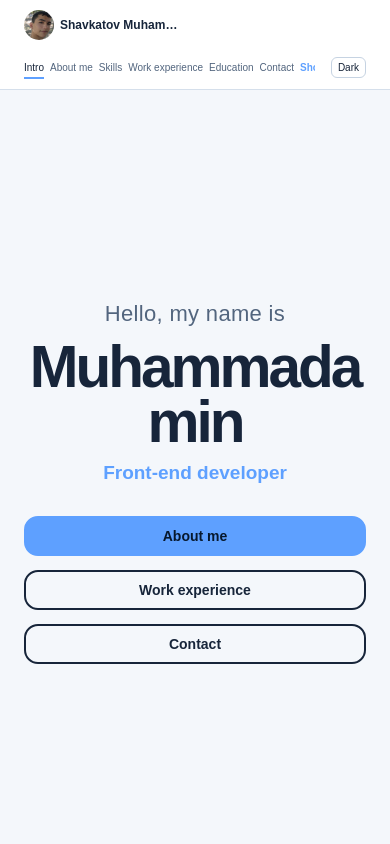
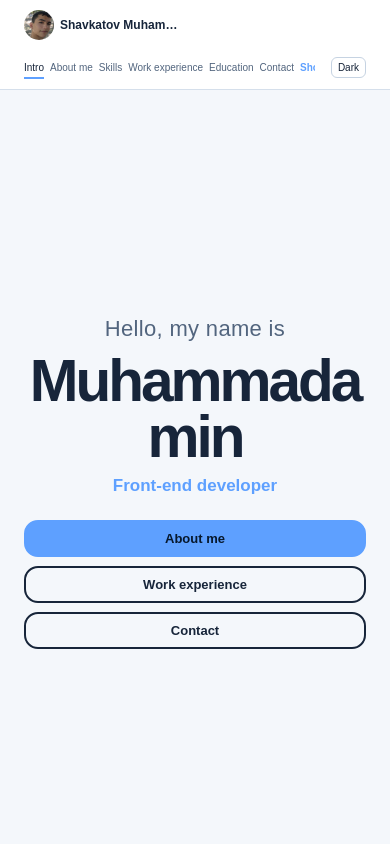
Before and after one commit to al975981247-lab/portfolio, a React (Vite) app: page / in a window 390 px wide. Shown: the top 844 px of the page. Built offline with nearby package versions, Linux system fonts and the light colour scheme.

Commit message:
Tune responsive layout for 393px phones

```diff
--- a/src/styles/responsive.css
+++ b/src/styles/responsive.css
@@ -390,6 +390,64 @@
 
   .shop-results-bar p + p {
     margin-top: 0;
+  }
+}
+
+/* Handset refinement for widths up to 393px. */
+@media (min-width: 320px) and (max-width: 393px) {
+  .container {
+    width: calc(100% - 20px);
+  }
+
+  .header__links {
+    gap: 7px;
+  }
+
+  .header__links a {
+    font-size: 11px;
+  }
+
+  .header__theme {
+    padding-right: 7px;
+    padding-left: 7px;
+  }
+
+  .section {
+    padding-top: 34px;
+    padding-bottom: 34px;
+  }
+
+  .hero {
+    min-height: calc(100svh - 64px);
+    padding-top: 38px;
+    padding-bottom: 38px;
+  }
+
+  .hero__name {
+    font-size: clamp(46px, 16.5vw, 65px);
+  }
+
+  .hero__role {
+    font-size: 17px;
+  }
+
+  .hero__actions {
+    gap: 9px;
+    margin-top: 24px;
+  }
+
+  .hero__actions .btn {
+    padding: 10px 12px;
+    font-size: 13px;
+  }
+
+  .section__title {
+    font-size: 28px;
+  }
+
+  .shop-hero {
+    padding-top: 40px;
+    padding-bottom: 30px;
   }
 }
 
```
